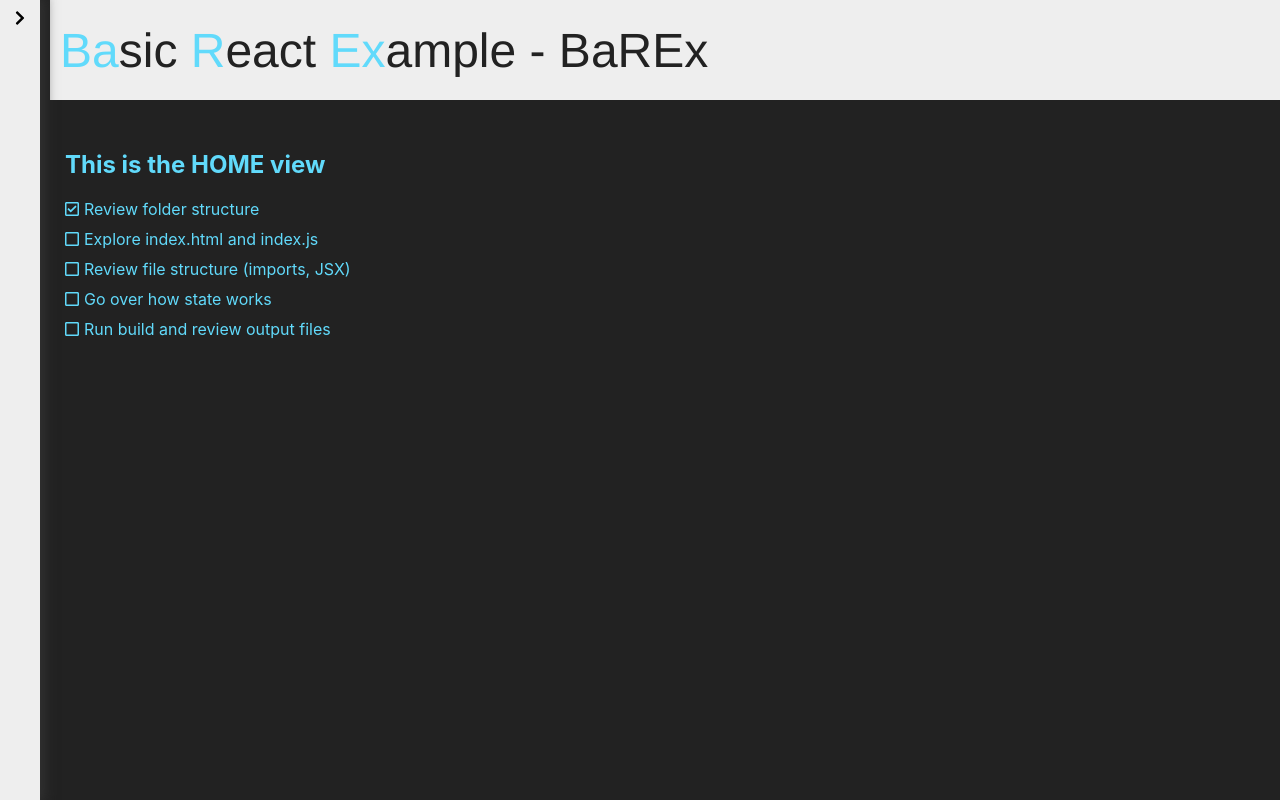
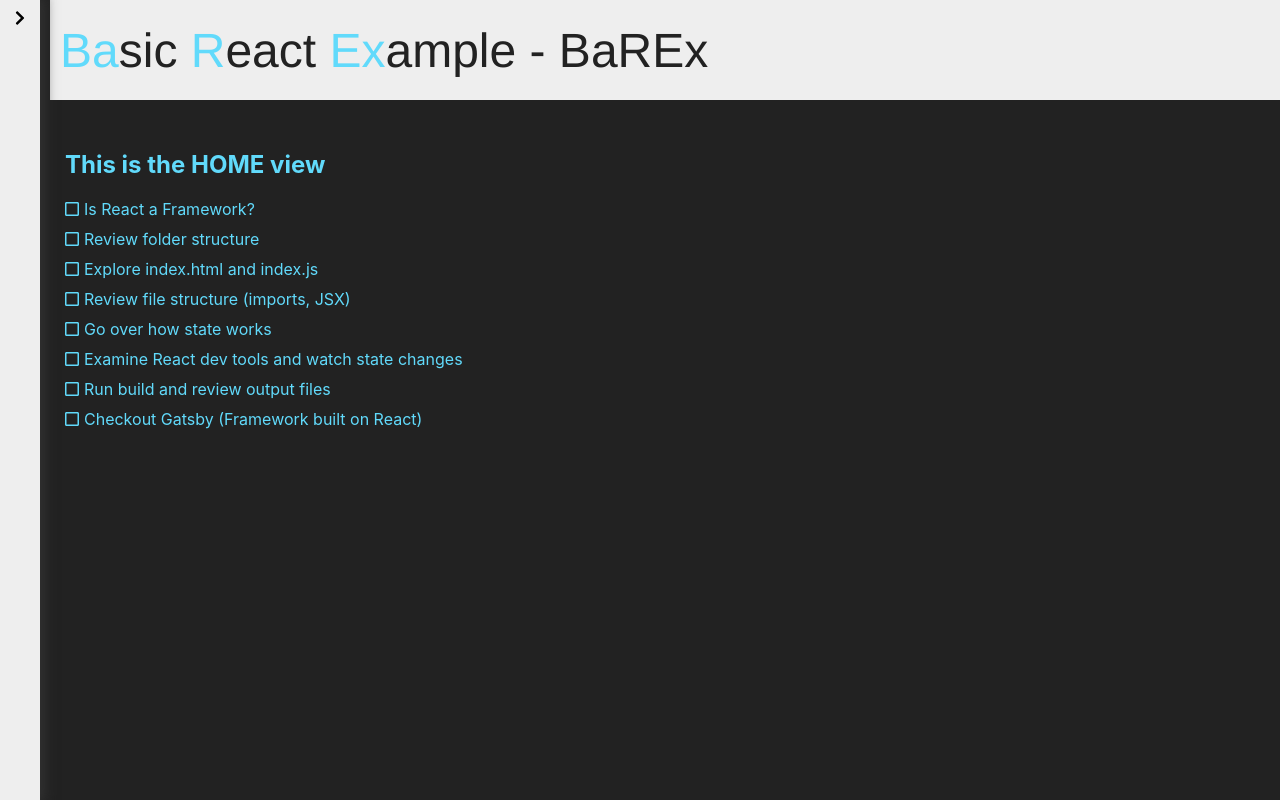
Before and after one commit to ZumDeWald/BaREx, a React (Create React App) app: page / in a window 1280 px wide. Built offline with nearby package versions, Linux system fonts and the light colour scheme.

Commit message:
Updated list on Home view

```diff
--- a/src/components/Sidebar.js
+++ b/src/components/Sidebar.js
@@ -8,7 +8,7 @@
   const history = useHistory();
 
   const handleMenuToggle = () => {
-    menuOpen ? setMenuOpen(false) : setMenuOpen(true);
+    setMenuOpen(!menuOpen);
   };
 
   const handleViewChange = (newView, path) => {
--- a/src/components/items.js
+++ b/src/components/items.js
@@ -1,6 +1,10 @@
 const itemData = [
   {
-    done: true,
+    done: false,
+    info: "Is React a Framework?",
+  },
+  {
+    done: false,
     info: "Review folder structure",
   },
   {
@@ -17,7 +21,15 @@
   },
   {
     done: false,
+    info: "Examine React dev tools and watch state changes",
+  },
+  {
+    done: false,
     info: "Run build and review output files",
+  },
+  {
+    done: false,
+    info: "Checkout Gatsby (Framework built on React)",
   },
 ];
 
```
